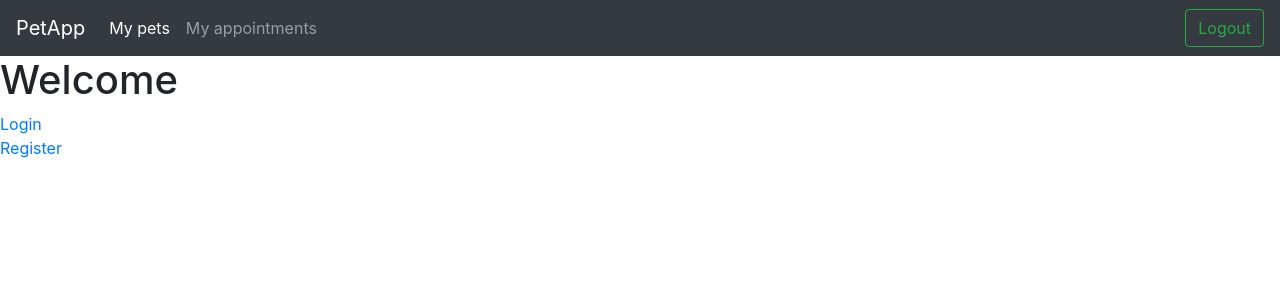
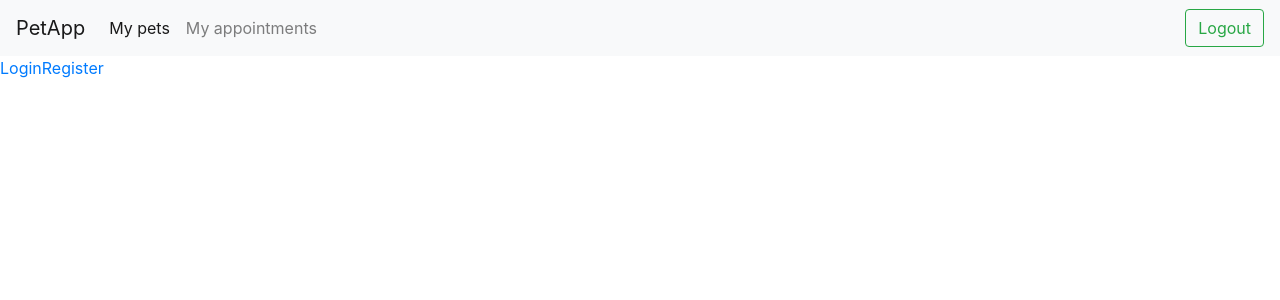
Before and after one commit to MadalinaH/petapp, an Angular app in the folder frontend/petappgui/: page / in a window 1280 px wide. Shown: the top 300 px of the page. Built offline with nearby package versions, Linux system fonts and the light colour scheme; what ngx-cookie-service would draw is missing.

Commit message:
Deleted layout component and added 404 component

```diff
--- a/frontend/petappgui/src/app/auth/auth.module.ts
+++ b/frontend/petappgui/src/app/auth/auth.module.ts
@@ -6,6 +6,7 @@ import { CommonModule } from '@angular/common';
 import { LoginComponent } from './login/login.component';
 import { RegisterComponent } from './register/register.component';
 import { LandingPageComponent } from './landing-page/landing-page.component';
+import { SharedModule } from '../shared/shared.module';
 
 const routes: Routes = [];
 
@@ -14,7 +15,8 @@ const routes: Routes = [];
   imports: [
     CommonModule,
     ReactiveFormsModule,
-    RouterModule.forRoot(routes)
+    RouterModule.forRoot(routes),
+    SharedModule
   ],
   exports: [RouterModule],
   providers: [CookieService]
--- a/frontend/petappgui/src/app/auth/landing-page/landing-page.component.html
+++ b/frontend/petappgui/src/app/auth/landing-page/landing-page.component.html
@@ -1,5 +1,2 @@
-<h1>Welcome</h1>
-
 <a routerLink="/auth/login">Login</a>
-<br>
 <a routerLink="/auth/register">Register</a>
--- a/frontend/petappgui/src/app/main/main.module.ts
+++ b/frontend/petappgui/src/app/main/main.module.ts
@@ -9,6 +9,7 @@ import { HomeComponent } from './home/home.component';
 import { PetInfoComponent } from './pet-info/pet-info.component';
 import { PetListComponent } from './pet-list/pet-list.component';
 import { ApiService } from '../api.service';
+import { SharedModule } from '../shared/shared.module';
 
 const routes: Routes = [];
 
@@ -24,7 +25,8 @@ const routes: Routes = [];
   imports: [
     CommonModule,
     ReactiveFormsModule,
-    RouterModule.forRoot(routes)
+    RouterModule.forRoot(routes),
+    SharedModule
   ],
   exports: [RouterModule],
   providers: [ApiService]
--- a/frontend/petappgui/src/app/shared/navbar/navbar.component.html
+++ b/frontend/petappgui/src/app/shared/navbar/navbar.component.html
@@ -1,12 +1,12 @@
 <! -- freeze navbar at the top -->
-<nav class="navbar navbar-expand-lg nav-fill w-100 navbar-dark bg-dark">
+<nav class="navbar navbar-expand-lg nav-fill w-100 navbar-light bg-light">
   <a class="navbar-brand" routerLink="/main">PetApp</a>
   <button class="navbar-toggler" type="button" data-toggle="collapse" data-target="#mainNav" aria-controls="mainNav" aria-expanded="false" aria-label="Toggle navigation">
     <span class="navbar-toggler-icon"></span>
   </button>
 
   <div class="collapse navbar-collapse" id="mainNav">
-    <ul class="navbar-nav  mr-auto">
+    <ul class="navbar-nav mr-auto">
       <li class="nav-item active">
         <a class="nav-link" routerLink="/main/pets">My pets</a>
       </li>
@@ -14,7 +14,7 @@
         <a class="nav-link" routerLink="/main/appointments">My appointments</a>
       </li>
     </ul>
-    <ul class=" navbar-nav ml-auto">
+    <ul class="navbar-nav ml-auto">
       <li class="mr-auto">
         <button class="btn btn-outline-success" type="button" (click)="onLogout()">Logout</button>
       </li>
--- /dev/null
+++ b/frontend/petappgui/src/app/shared/not-found-component/not-found-component.component.html
@@ -0,0 +1 @@
+<p>not-found-component works!</p>
--- /dev/null
+++ b/frontend/petappgui/src/app/shared/not-found-component/not-found-component.component.ts
@@ -0,0 +1,15 @@
+import { Component, OnInit } from '@angular/core';
+
+@Component({
+  selector: 'app-not-found-component',
+  templateUrl: './not-found-component.component.html',
+  styleUrls: ['./not-found-component.component.css']
+})
+export class NotFoundComponentComponent implements OnInit {
+
+  constructor() { }
+
+  ngOnInit(): void {
+  }
+
+}
```
Also changed, not shown: frontend/petappgui/src/app/shared/shared.module.ts (+5 -2 lines), frontend/petappgui/src/app/auth/landing-page/landing-page.component.ts (line endings or trailing spaces), frontend/petappgui/src/app/shared/not-found-component/not-found-component.component.css (added), 1 other file (tests, documents, lock files or other folders).
